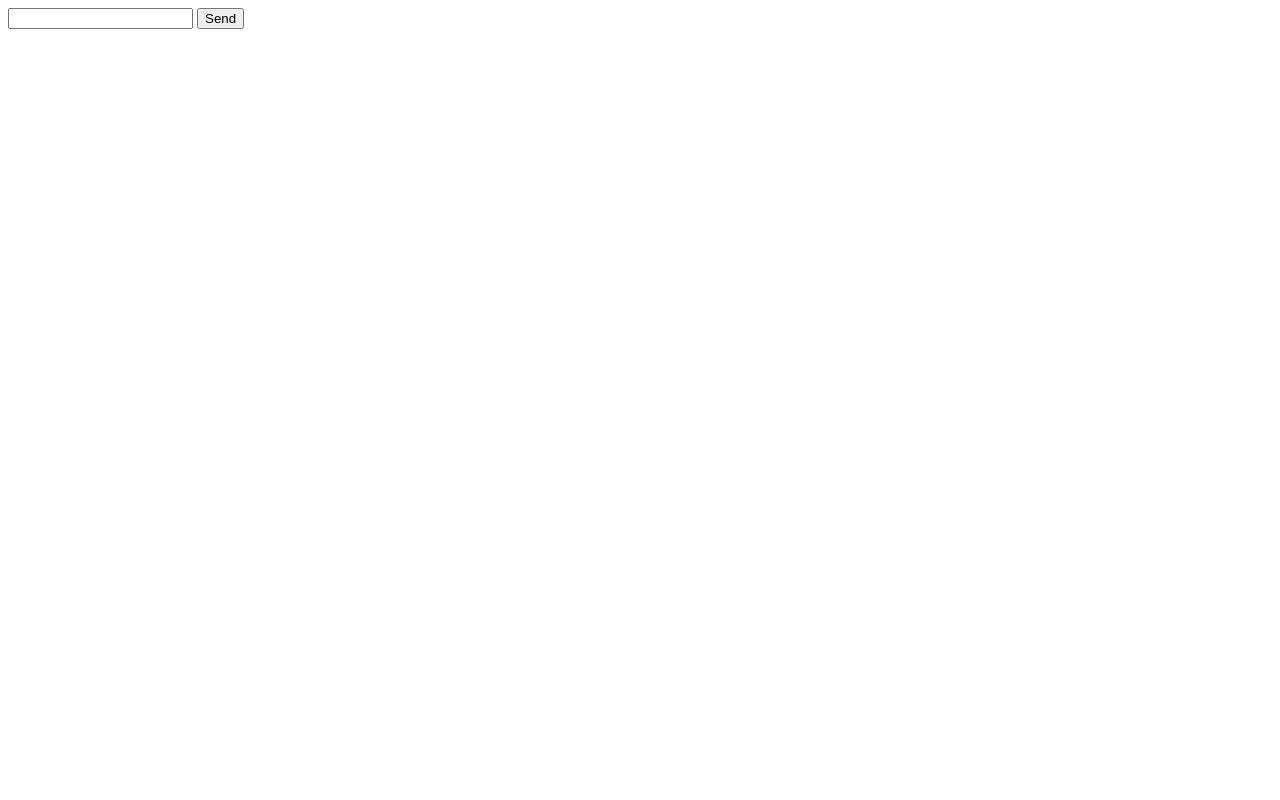
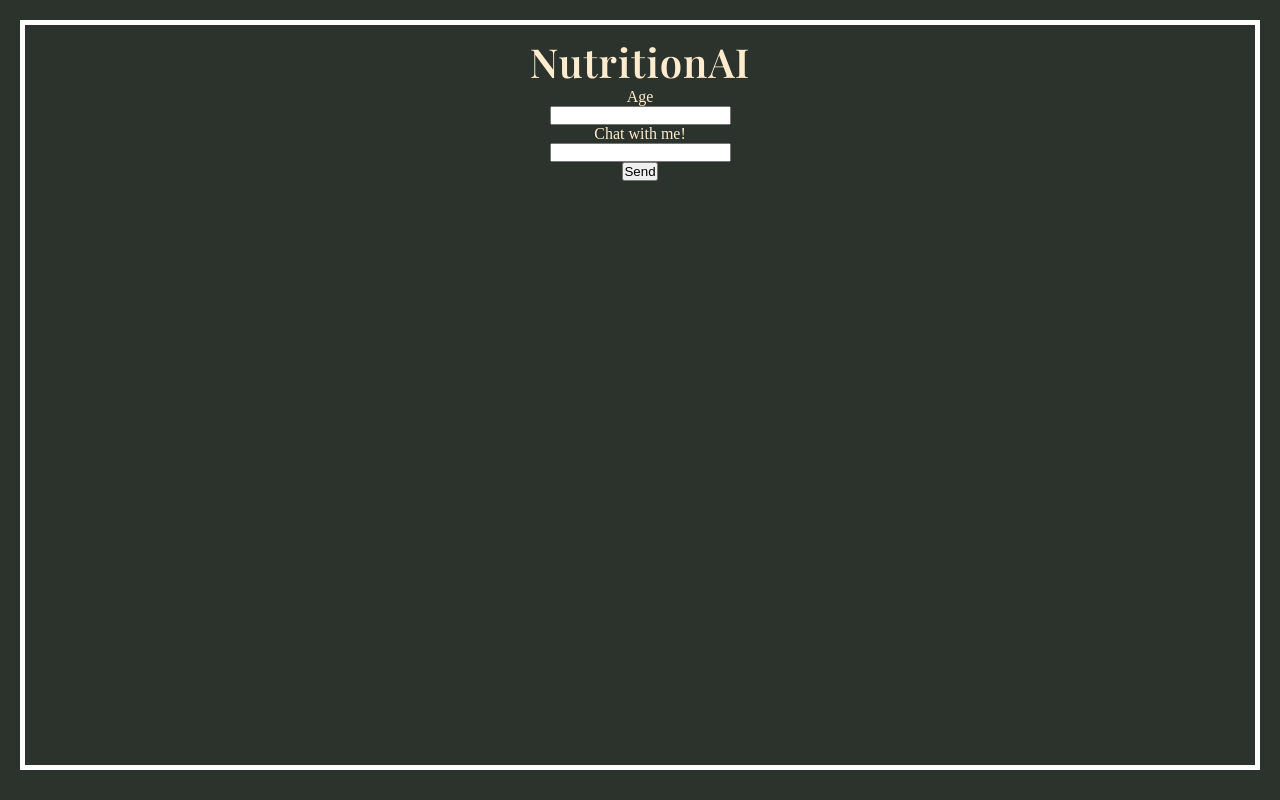
Before and after one commit to gerry-montemayor/Nutrition-AI, a website: page public/index.html in a window 1280 px wide. Drawn offline with nearby package versions, Linux system fonts and the light colour scheme; a web font is replaced by a local one.

Commit message:
added styling

```diff
--- a/public/index.html
+++ b/public/index.html
@@ -4,24 +4,50 @@
 <head>
   <meta charset="UTF-8">
   <meta name="viewport" content="width=device-width, initial-scale=1.0">
-  <title>GPT API</title>
+  <title>Nutrition-AI</title>
+  <link rel="stylesheet" href="../styles.css">
+  <link rel="preconnect" href="https://fonts.googleapis.com">
+<link rel="preconnect" href="https://fonts.gstatic.com" crossorigin>
+<link href="https://fonts.googleapis.com/css2?family=Playfair+Display:ital,wght@0,600;1,600&display=swap" rel="stylesheet">
 </head>
 
 <body>
 
-  <form action="">
-    <input type="text" name="message" id="message">
-    <button type="submit">Send</button>
-  </form>
-  <div id="chat-log"></div>
 
+  <div class="main-container">
+    <p class="title">NutritionAI</p>
+    <form class="main-form" action="">
+      <label for="age">Age</label>
+      <input type="text" name="age" id="age">
+      <label for="message">Chat with me!</label>
+
+      <input type="text" name="message" id="message">
+      <button type="submit">Send</button>
+    </form>
+    <div id="chat-log"></div>
+  </div>
   <script>
+
+    let messages = []
+
     const chatLog = document.getElementById('chat-log');
     const message = document.getElementById('message');
     const form = document.querySelector('form');
     form.addEventListener('submit', (e) => {
       e.preventDefault();
+
+      //customize message here: plan is to be able to input your age, weight, etc
+      // also will involve a calorie tracker/calculator
+
+
       const messageText = message.value;
+
+      const newMessage = {
+        "role": "user",
+        "content": `${messageText}`
+      }
+      messages.push(newMessage);
+
       message.value = "";
       const messageElement = document.createElement('div');
       messageElement.classList.add('message');
@@ -37,18 +63,16 @@
           'Content-Type': 'application/json'
         },
         body: JSON.stringify({
-          message: messageText
+          messages
         })
       }).then(res => res.json())
         .then(data => {
+          let newAssistantMessage = { "role": "assistant", "content": `${data.completion.content}` }
+          messages.push(newAssistantMessage);
           const messageText = message.value;
           message.value = "";
           const messageElement = document.createElement('div');
-          messageElement.classList.add('message');
-          messageElement.classList.add('message--received');
-          messageElement.innerHTML = `
-        <div class="message__text">${data.completion.content}</div>
-      `;
+          messageElement.innerHTML = `<div class="message__text">${data.completion.content}</div>`;
           chatLog.appendChild(messageElement);
           chatLog.scrollTop = chatLog.scrollHeight;
 
--- /dev/null
+++ b/public/styles.css
@@ -0,0 +1,36 @@
+* {
+  margin: 0px;
+  padding: 0px;
+}
+
+body {
+  height: 100%;
+  background-color: #2c332d
+
+}
+
+.title {
+  font-family: "Playfair Display", serif;
+  font-size: 40px;
+  letter-spacing: 1px;
+}
+
+
+.main-container {
+  color: #ffebcd;
+  margin: 20px;
+  border: 5px solid white;
+  padding: 10px;
+  display: flex;
+  flex-direction: column;
+  align-items: center;
+  height: 90vh;
+}
+
+form {
+  display: flex;
+  flex-direction: column;
+  justify-content: center;
+  align-items: center;
+  width: 20%;
+}
```
Also changed, not shown: index.js (+10 -5 lines).
